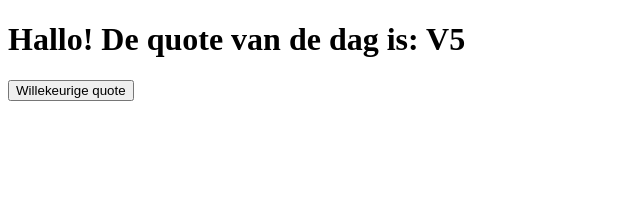
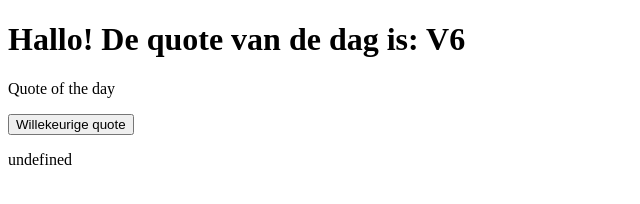
Before and after one commit to JDokter/jdokter.github.io, a plain HTML site: page index.html in a window 1280 px wide. Shown: the whole page, without its empty margins (0-640 px from the left). Drawn offline with Linux system fonts and the light colour scheme.

Commit message:
Test van data

```diff
--- a/index.html
+++ b/index.html
@@ -4,7 +4,7 @@
 <body>
 
 <body onload="onloadCalls()">
-<h1>Hallo! De quote van de dag is: V5 </h1>
+<h1>Hallo! De quote van de dag is: V6 </h1>
 
 
 
@@ -22,14 +22,14 @@ async function getQuotesJSON() {
 	const response = await fetch('https://jdokter.github.io/data.json');
 	const data = await response.json();
 	console.log(data);
-	return data;
+	document.getElementById('Test').innerHTML = data.Name;
 }
 
 
 
 function getQOTD() {
 	var outputText = "Quote of the day";
-	document.getElementById('QOTD').innerHTML = QuotesJSON.Name;
+	document.getElementById('QOTD').innerHTML = outputText;
 }
 
 function getRandomQuote() {
@@ -38,7 +38,7 @@ function getRandomQuote() {
 }
 
 function onloadCalls(){
-	var QuotesJSON = getQuotesJSON();
+	getQuotesJSON();
 	getQOTD();
 }
 
```
